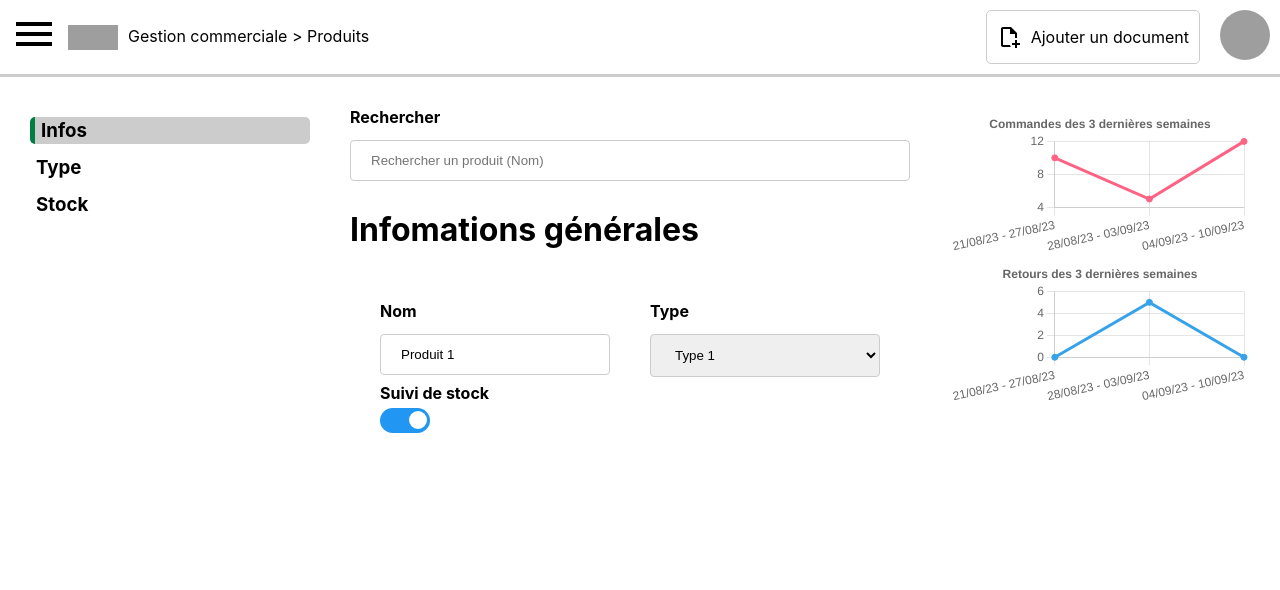
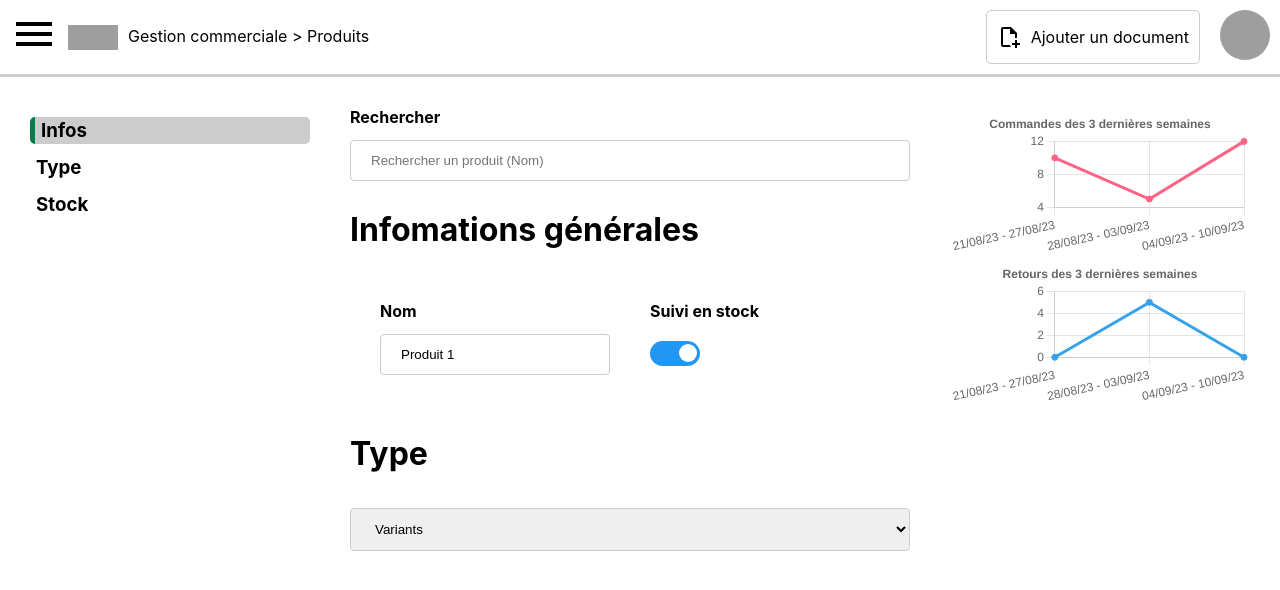
Before and after one commit to sebtex1/sage-frontend, a React (Create React App) app: page /produits/detail in a window 1280 px wide. Shown: the top 590 px of the page. Built offline with nearby package versions, Linux system fonts and the light colour scheme; grey boxes are pictures that could not be loaded.

Commit message:
Feat: detail produit variants
+ disabled comptabilité et paie

```diff
--- a/src/components/Slider.js
+++ b/src/components/Slider.js
@@ -34,11 +34,11 @@ const Slider = ({ open, handleMenu, side = 'left' }) => {
                                 </LinkContainer>
                             </LinkStyled>
                             <LinkContainer onClick={() => { handleMenu() } }>
-                                <Icon path={mdiAlphaCBox} size={1} color="green" />
+                                <Icon path={mdiAlphaCBox} size={1} color="grey" />
                                 <P>Comptabilité</P>
                             </LinkContainer>
                             <LinkContainer onClick={() => { handleMenu() } }>
-                                <Icon path={mdiAlphaPBox} size={1} color="green" />
+                                <Icon path={mdiAlphaPBox} size={1} color="grey" />
                                 <P>Paie</P>
                             </LinkContainer>
                         </LinksSlider>
--- a/src/components/SwitchForm.js
+++ b/src/components/SwitchForm.js
@@ -16,7 +16,7 @@ export default SwitchForm;
 const Label = styled.label`
     font-weight: bold;
     display: block;
-    margin-bottom: 5px;
+    margin-bottom: 20px;
     text-align: left;
 `;
 
--- a/src/pages/DetailProduit.js
+++ b/src/pages/DetailProduit.js
@@ -12,7 +12,7 @@ const DetailProduit = () => {
     const [selection, setSelection] = React.useState('Infos')
     // const [filteredData, setFilteredData] = React.useState([])
     const [produitName, setProduitName] = React.useState('Produit 1')
-    const [produitType, setProduitType] = React.useState('Type 1')
+    const [produitType, setProduitType] = React.useState('Variants')
     const [produitTracker, setProduitTracker] = React.useState(true)
 
     // React.useEffect(() => {
@@ -71,25 +71,25 @@ const DetailProduit = () => {
                             value={produitName}
                             onChange={e => setProduitName(e.target.value)}
                         />
+                    </PageColumn>
+                    <PageColumn>
                         <SwitchForm
-                            label="Suivi de stock"
+                            label="Suivi en stock"
                             id="stock_tracking"
                             name="stock_tracking"
                             value={produitTracker}
                             onChange={() => setProduitTracker(!produitTracker)}
                         />
                     </PageColumn>
-                    <PageColumn>
-                        <SelectForm
-                            label="Type"
-                            id="type"
-                            name="type"
-                            list={['Type 1', 'Type 2', 'Type 3']}
-                            value={produitType}
-                            onChange={e => setProduitType(e.targer.value)}
-                        />
-                    </PageColumn>
                 </Div>
+                <h1>Type</h1>
+                <SelectForm
+                    id="type"
+                    name="type"
+                    list={['Variants', 'Nomenclature']}
+                    value={produitType}
+                    onChange={e => setProduitType(e.targer.value)}
+                />
             </PageColumn>
             <PageColumn>
                 <LineChart data={datasetCommande} labels={labels} title='Commandes des 3 dernières semaines' />
```
